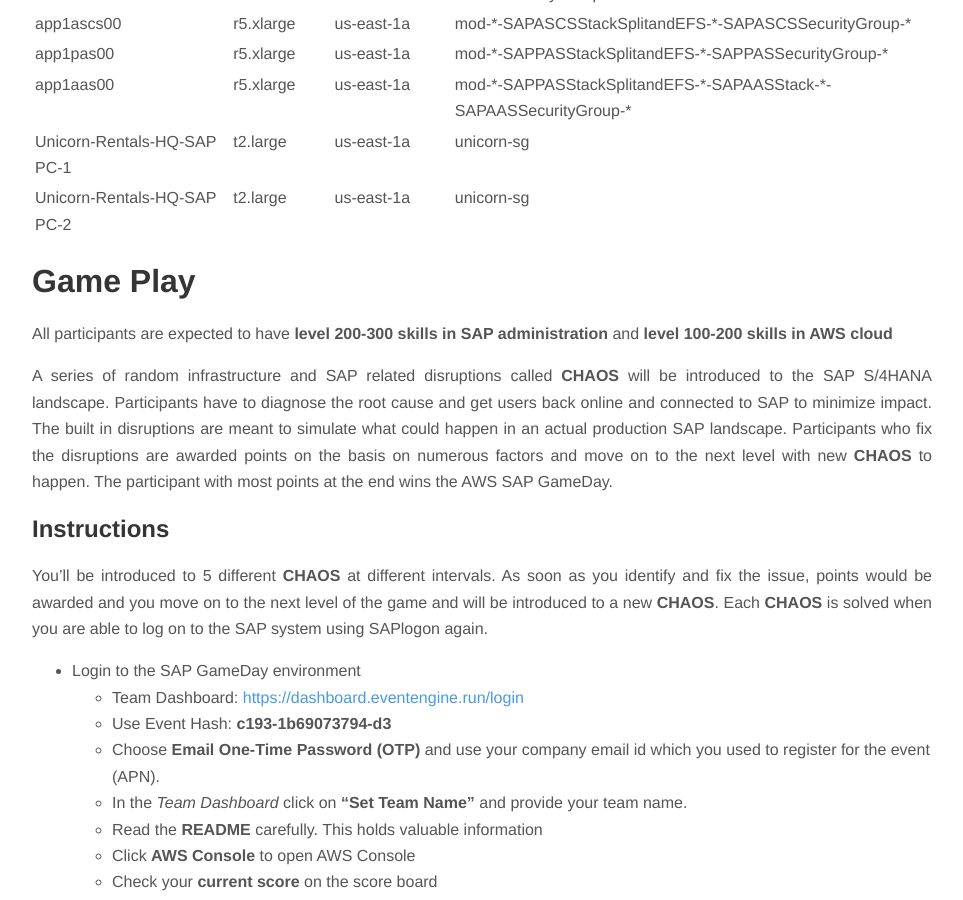
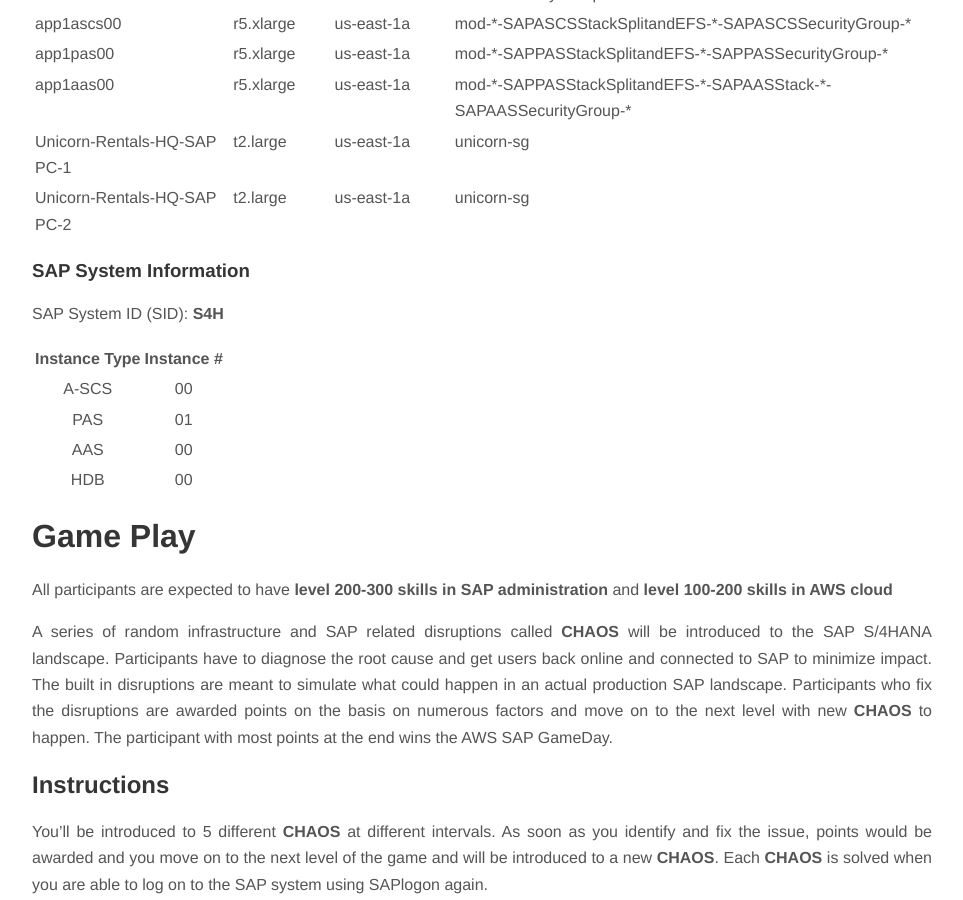
Before and after one commit to pauler285/pauler285.github.io, a Jekyll site: the page built from _posts/2022-06-17-aws-sap-gameday.md, in a window 1280 px wide and 900 px high, scrolled down 2150 px. Shown: the whole window, without its empty margins (158-1121 px from the left). Built offline with Jekyll 4.4.1, drawn with Linux system fonts in a browser that asks for light colours; nearby versions of some CDN libraries.

Commit message:
added sap system details

```diff
--- a/_posts/2022-06-17-aws-sap-gameday.md
+++ b/_posts/2022-06-17-aws-sap-gameday.md
@@ -60,6 +60,17 @@ A fictitious organization *Unicorn.Rentals* relies heavily on SAP to run their c
 |app1aas00                  | r5.xlarge	|  us-east-1a	| mod-\*-SAPPASStackSplitandEFS-\*-SAPAASStack-*-SAPAASSecurityGroup-\*  |
 |Unicorn-Rentals-HQ-SAP PC-1| t2.large  |  us-east-1a	| unicorn-sg                                                          |
 |Unicorn-Rentals-HQ-SAP PC-2| t2.large  |  us-east-1a	| unicorn-sg                                                          |
+
+### SAP System Information
+
+SAP System ID (SID): **S4H**
+
+| Instance Type | Instance # |
+| :-----------: | :--------: |
+| A-SCS         | 00         |
+| PAS           | 01         |
+| AAS           | 00         |
+| HDB           | 00         |
 
 # Game Play
 All participants are expected to have **level 200-300 skills in SAP administration** and **level 100-200 skills in AWS cloud**
```
